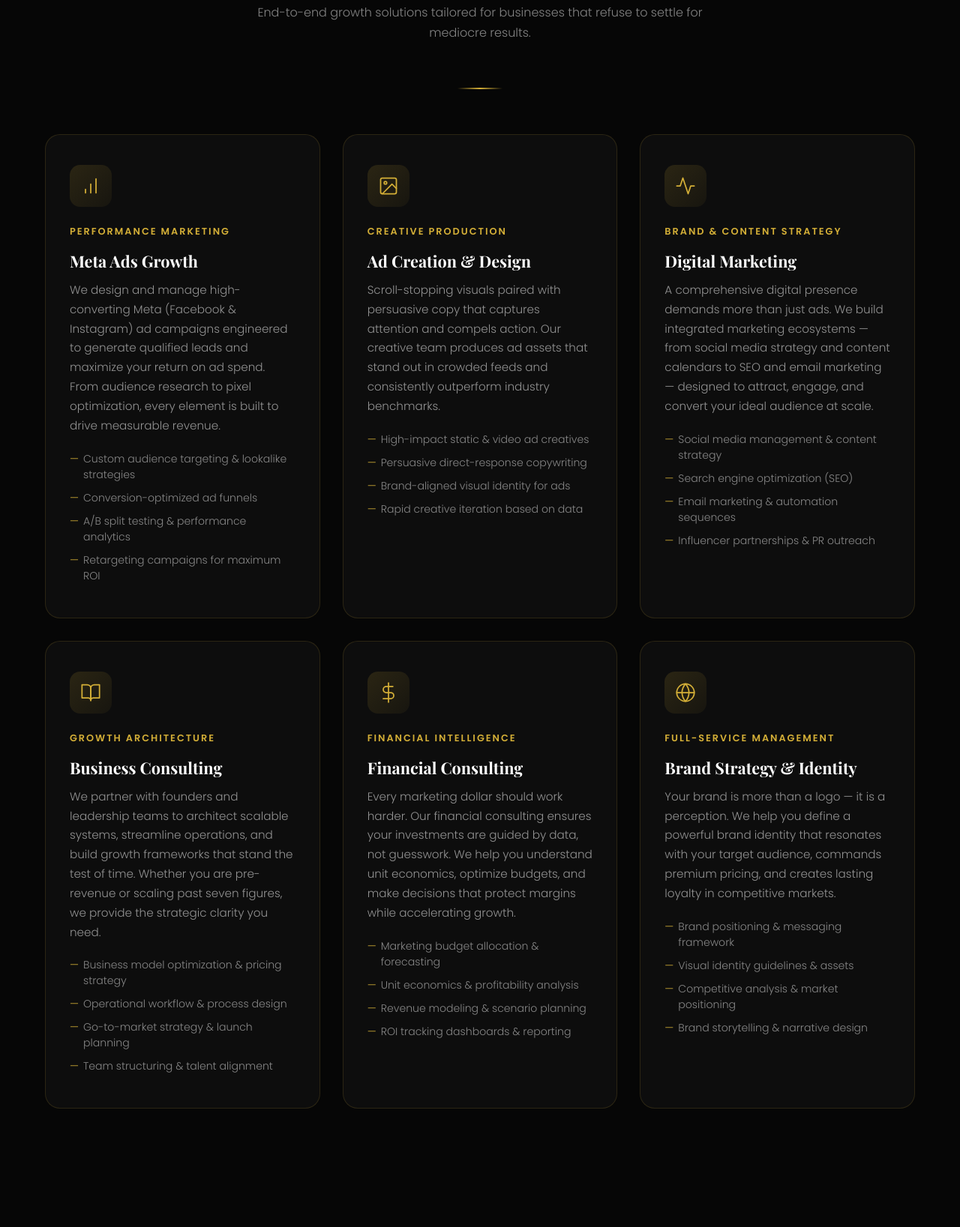
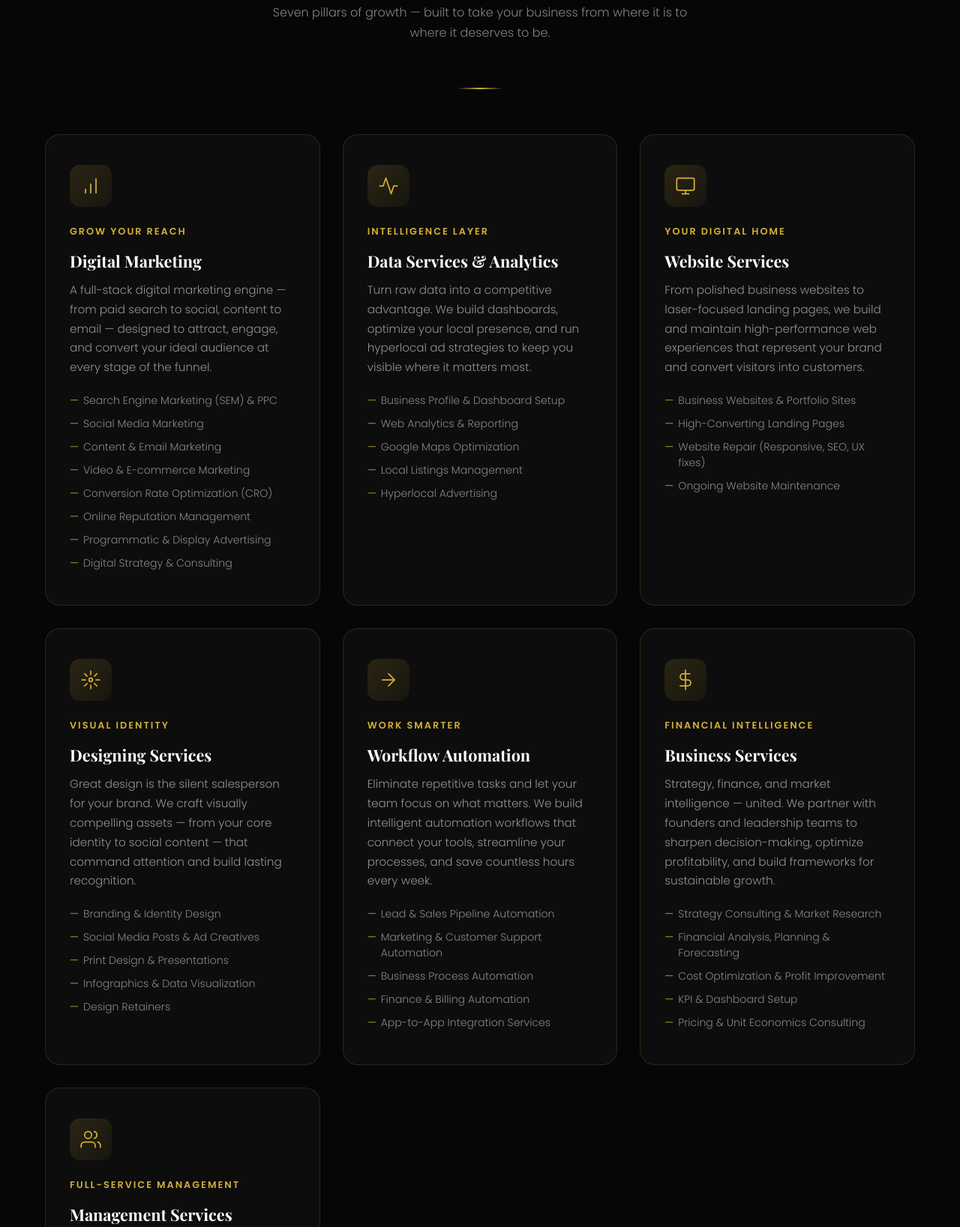
Before and after one commit to eryxioninfo-006/My-Site, a plain HTML site: page index.html in a window 1280 px wide. Shown: the part 4342-5979 px from the top of the page at 75% size. Drawn offline with nearby package versions, Linux system fonts and the light colour scheme.

Commit message:
Update index.html

```diff
--- a/index.html
+++ b/index.html
@@ -231,7 +231,7 @@
     /* ───── Services ───── */
     .services-grid {
       display: grid;
-      grid-template-columns: repeat(auto-fit, minmax(340px, 1fr));
+      grid-template-columns: repeat(3, 1fr);
       gap: 30px;
     }
 
@@ -881,6 +881,72 @@
       animation: fadeIn 1.2s ease;
     }
 
+    /* ───── Hamburger Menu ───── */
+    .hamburger {
+      display: none;
+      flex-direction: column;
+      gap: 5px;
+      cursor: pointer;
+      padding: 6px;
+      z-index: 200;
+      background: none;
+      border: none;
+    }
+
+    .hamburger span {
+      display: block;
+      width: 24px;
+      height: 2px;
+      background: #D4AF37;
+      border-radius: 2px;
+      transition: 0.3s;
+    }
+
+    .hamburger.active span:nth-child(1) {
+      transform: translateY(7px) rotate(45deg);
+    }
+
+    .hamburger.active span:nth-child(2) {
+      opacity: 0;
+    }
+
+    .hamburger.active span:nth-child(3) {
+      transform: translateY(-7px) rotate(-45deg);
+    }
+
+    .mobile-menu {
+      display: none;
+      position: fixed;
+      top: 0;
+      left: 0;
+      width: 100%;
+      height: 100vh;
+      background: rgba(6,6,6,0.98);
+      backdrop-filter: blur(20px);
+      z-index: 150;
+      flex-direction: column;
+      align-items: center;
+      justify-content: center;
+      gap: 40px;
+    }
+
+    .mobile-menu.open {
+      display: flex;
+    }
+
+    .mobile-menu a {
+      color: rgba(255,255,255,0.75);
+      text-decoration: none;
+      font-size: 1.5rem;
+      font-family: 'Playfair Display', serif;
+      letter-spacing: 2px;
+      transition: 0.3s;
+    }
+
+    .mobile-menu a:hover {
+      color: #D4AF37;
+    }
+
     /* ───── Responsive ───── */
     @media (max-width: 768px) {
       .hero h1 {
@@ -895,8 +961,16 @@
         display: none;
       }
 
+      .hamburger {
+        display: flex;
+      }
+
+      nav {
+        padding: 16px 20px;
+      }
+
       .services-grid {
-        grid-template-columns: 1fr;
+        grid-template-columns: 1fr 1fr;
       }
 
       .showcase {
@@ -945,6 +1019,10 @@
         grid-template-columns: 1fr;
       }
 
+      .services-grid {
+        grid-template-columns: 1fr;
+      }
+
       .hero-btns {
         flex-direction: column;
         align-items: center;
@@ -980,7 +1058,21 @@
     <li><a href="#process">Process</a></li>
     <li><a href="#contact">Contact</a></li>
   </ul>
+  <button class="hamburger" id="hamburger" aria-label="Toggle menu">
+    <span></span>
+    <span></span>
+    <span></span>
+  </button>
 </nav>
+
+<!-- ───── Mobile Menu ───── -->
+<div class="mobile-menu" id="mobileMenu">
+  <a href="#services" class="mobile-nav-link">Services</a>
+  <a href="#works" class="mobile-nav-link">Our Work</a>
+  <a href="#why" class="mobile-nav-link">Why Us</a>
+  <a href="#process" class="mobile-nav-link">Process</a>
+  <a href="#contact" class="mobile-nav-link">Contact</a>
+</div>
 
 <!-- ───── Hero ───── -->
 <div class="hero">
@@ -1175,7 +1267,7 @@
 <section id="services">
   <span class="section-label">What We Do</span>
   <h2>Our Services</h2>
-  <p class="section-desc">End-to-end growth solutions tailored for businesses that refuse to settle for mediocre results.</p>
+  <p class="section-desc">Seven pillars of growth — built to take your business from where it is to where it deserves to be.</p>
   <div class="divider"></div>
 
   <div class="services-grid">
@@ -1184,59 +1276,81 @@
       <div class="service-icon">
         <svg viewBox="0 0 24 24"><path d="M12 20V10M18 20V4M6 20v-4"/></svg>
       </div>
-      <div class="service-brief">Performance Marketing</div>
-      <h3>Meta Ads Growth</h3>
-      <p>We design and manage high-converting Meta (Facebook & Instagram) ad campaigns engineered to generate qualified leads and maximize your return on ad spend. From audience research to pixel optimization, every element is built to drive measurable revenue.</p>
+      <div class="service-brief">Grow Your Reach</div>
+      <h3>Digital Marketing</h3>
+      <p>A full-stack digital marketing engine — from paid search to social, content to email — designed to attract, engage, and convert your ideal audience at every stage of the funnel.</p>
       <ul>
-        <li>Custom audience targeting & lookalike strategies</li>
-        <li>Conversion-optimized ad funnels</li>
-        <li>A/B split testing & performance analytics</li>
-        <li>Retargeting campaigns for maximum ROI</li>
+        <li>Search Engine Marketing (SEM) & PPC</li>
+        <li>Social Media Marketing</li>
+        <li>Content & Email Marketing</li>
+        <li>Video & E-commerce Marketing</li>
+        <li>Conversion Rate Optimization (CRO)</li>
+        <li>Online Reputation Management</li>
+        <li>Programmatic & Display Advertising</li>
+        <li>Digital Strategy & Consulting</li>
       </ul>
     </div>
 
     <div class="service-card">
       <div class="service-icon">
-        <svg viewBox="0 0 24 24"><rect x="3" y="3" width="18" height="18" rx="2"/><circle cx="8.5" cy="8.5" r="1.5"/><path d="M21 15l-5-5L5 21"/></svg>
+        <svg viewBox="0 0 24 24"><polyline points="22 12 18 12 15 21 9 3 6 12 2 12"/></svg>
       </div>
-      <div class="service-brief">Creative Production</div>
-      <h3>Ad Creation & Design</h3>
-      <p>Scroll-stopping visuals paired with persuasive copy that captures attention and compels action. Our creative team produces ad assets that stand out in crowded feeds and consistently outperform industry benchmarks.</p>
+      <div class="service-brief">Intelligence Layer</div>
+      <h3>Data Services & Analytics</h3>
+      <p>Turn raw data into a competitive advantage. We build dashboards, optimize your local presence, and run hyperlocal ad strategies to keep you visible where it matters most.</p>
       <ul>
-        <li>High-impact static & video ad creatives</li>
-        <li>Persuasive direct-response copywriting</li>
-        <li>Brand-aligned visual identity for ads</li>
-        <li>Rapid creative iteration based on data</li>
+        <li>Business Profile & Dashboard Setup</li>
+        <li>Web Analytics & Reporting</li>
+        <li>Google Maps Optimization</li>
+        <li>Local Listings Management</li>
+        <li>Hyperlocal Advertising</li>
       </ul>
     </div>
 
     <div class="service-card">
       <div class="service-icon">
-        <svg viewBox="0 0 24 24"><path d="M22 12h-4l-3 9L9 3l-3 9H2"/></svg>
+        <svg viewBox="0 0 24 24"><rect x="2" y="3" width="20" height="14" rx="2"/><line x1="8" y1="21" x2="16" y2="21"/><line x1="12" y1="17" x2="12" y2="21"/></svg>
       </div>
-      <div class="service-brief">Brand & Content Strategy</div>
-      <h3>Digital Marketing</h3>
-      <p>A comprehensive digital presence demands more than just ads. We build integrated marketing ecosystems — from social media strategy and content calendars to SEO and email marketing — designed to attract, engage, and convert your ideal audience at scale.</p>
+      <div class="service-brief">Your Digital Home</div>
+      <h3>Website Services</h3>
+      <p>From polished business websites to laser-focused landing pages, we build and maintain high-performance web experiences that represent your brand and convert visitors into customers.</p>
       <ul>
-        <li>Social media management & content strategy</li>
-        <li>Search engine optimization (SEO)</li>
-        <li>Email marketing & automation sequences</li>
-        <li>Influencer partnerships & PR outreach</li>
+        <li>Business Websites & Portfolio Sites</li>
+        <li>High-Converting Landing Pages</li>
+        <li>Website Repair (Responsive, SEO, UX fixes)</li>
+        <li>Ongoing Website Maintenance</li>
       </ul>
     </div>
 
     <div class="service-card">
       <div class="service-icon">
-        <svg viewBox="0 0 24 24"><path d="M2 3h6a4 4 0 0 1 4 4v14a3 3 0 0 0-3-3H2z"/><path d="M22 3h-6a4 4 0 0 0-4 4v14a3 3 0 0 1 3-3h7z"/></svg>
+        <svg viewBox="0 0 24 24"><circle cx="12" cy="12" r="2"/><path d="M12 2v4M12 18v4M4.93 4.93l2.83 2.83M16.24 16.24l2.83 2.83M2 12h4M18 12h4M4.93 19.07l2.83-2.83M16.24 7.76l2.83-2.83"/></svg>
       </div>
-      <div class="service-brief">Growth Architecture</div>
-      <h3>Business Consulting</h3>
-      <p>We partner with founders and leadership teams to architect scalable systems, streamline operations, and build growth frameworks that stand the test of time. Whether you are pre-revenue or scaling past seven figures, we provide the strategic clarity you need.</p>
+      <div class="service-brief">Visual Identity</div>
+      <h3>Designing Services</h3>
+      <p>Great design is the silent salesperson for your brand. We craft visually compelling assets — from your core identity to social content — that command attention and build lasting recognition.</p>
       <ul>
-        <li>Business model optimization & pricing strategy</li>
-        <li>Operational workflow & process design</li>
-        <li>Go-to-market strategy & launch planning</li>
-        <li>Team structuring & talent alignment</li>
+        <li>Branding & Identity Design</li>
+        <li>Social Media Posts & Ad Creatives</li>
+        <li>Print Design & Presentations</li>
+        <li>Infographics & Data Visualization</li>
+        <li>Design Retainers</li>
+      </ul>
+    </div>
+
+    <div class="service-card">
+      <div class="service-icon">
+        <svg viewBox="0 0 24 24"><path d="M5 12h14M12 5l7 7-7 7"/></svg>
+      </div>
+      <div class="service-brief">Work Smarter</div>
+      <h3>Workflow Automation</h3>
+      <p>Eliminate repetitive tasks and let your team focus on what matters. We build intelligent automation workflows that connect your tools, streamline your processes, and save countless hours every week.</p>
+      <ul>
+        <li>Lead & Sales Pipeline Automation</li>
+        <li>Marketing & Customer Support Automation</li>
+        <li>Business Process Automation</li>
+        <li>Finance & Billing Automation</li>
+        <li>App-to-App Integration Services</li>
       </ul>
     </div>
 
@@ -1245,28 +1359,30 @@
         <svg viewBox="0 0 24 24"><line x1="12" y1="1" x2="12" y2="23"/><path d="M17 5H9.5a3.5 3.5 0 0 0 0 7h5a3.5 3.5 0 0 1 0 7H6"/></svg>
       </div>
       <div class="service-brief">Financial Intelligence</div>
-      <h3>Financial Consulting</h3>
-      <p>Every marketing dollar should work harder. Our financial consulting ensures your investments are guided by data, not guesswork. We help you understand unit economics, optimize budgets, and make decisions that protect margins while accelerating growth.</p>
+      <h3>Business Services</h3>
+      <p>Strategy, finance, and market intelligence — united. We partner with founders and leadership teams to sharpen decision-making, optimize profitability, and build frameworks for sustainable growth.</p>
       <ul>
-        <li>Marketing budget allocation & forecasting</li>
-        <li>Unit economics & profitability analysis</li>
-        <li>Revenue modeling & scenario planning</li>
-        <li>ROI tracking dashboards & reporting</li>
+        <li>Strategy Consulting & Market Research</li>
+        <li>Financial Analysis, Planning & Forecasting</li>
+        <li>Cost Optimization & Profit Improvement</li>
+        <li>KPI & Dashboard Setup</li>
+        <li>Pricing & Unit Economics Consulting</li>
       </ul>
     </div>
 
     <div class="service-card">
       <div class="service-icon">
-        <svg viewBox="0 0 24 24"><circle cx="12" cy="12" r="10"/><path d="M2 12h20M12 2a15.3 15.3 0 0 1 4 10 15.3 15.3 0 0 1-4 10 15.3 15.3 0 0 1-4-10 15.3 15.3 0 0 1 4-10z"/></svg>
+        <svg viewBox="0 0 24 24"><path d="M17 21v-2a4 4 0 0 0-4-4H5a4 4 0 0 0-4 4v2"/><circle cx="9" cy="7" r="4"/><path d="M23 21v-2a4 4 0 0 0-3-3.87M16 3.13a4 4 0 0 1 0 7.75"/></svg>
       </div>
       <div class="service-brief">Full-Service Management</div>
-      <h3>Brand Strategy & Identity</h3>
-      <p>Your brand is more than a logo — it is a perception. We help you define a powerful brand identity that resonates with your target audience, commands premium pricing, and creates lasting loyalty in competitive markets.</p>
+      <h3>Management Services</h3>
+      <p>Need a strategic partner at the helm? Our management services cover everything from day-to-day operations to high-level leadership — so your business runs like a well-oiled machine.</p>
       <ul>
-        <li>Brand positioning & messaging framework</li>
-        <li>Visual identity guidelines & assets</li>
-        <li>Competitive analysis & market positioning</li>
-        <li>Brand storytelling & narrative design</li>
+        <li>Operations & Project Management</li>
+        <li>Marketing & Business Process Management</li>
+        <li>Client Relationship Management (CRM)</li>
+        <li>HR Services</li>
+        <li>Virtual COO / Fractional Management</li>
       </ul>
     </div>
 
@@ -1380,6 +1496,24 @@
 
 <!-- ───── Scripts ───── -->
 <script>
+  // Hamburger menu
+  const hamburger = document.getElementById('hamburger');
+  const mobileMenu = document.getElementById('mobileMenu');
+
+  hamburger.addEventListener('click', () => {
+    hamburger.classList.toggle('active');
+    mobileMenu.classList.toggle('open');
+    document.body.style.overflow = mobileMenu.classList.contains('open') ? 'hidden' : '';
+  });
+
+  document.querySelectorAll('.mobile-nav-link').forEach(link => {
+    link.addEventListener('click', () => {
+      hamburger.classList.remove('active');
+      mobileMenu.classList.remove('open');
+      document.body.style.overflow = '';
+    });
+  });
+
   // Scroll-triggered animations
   const animatedElements = document.querySelectorAll('.service-card, .why-card, .process-step, .case-card');
 
@@ -1392,7 +1526,7 @@
         observer.unobserve(entry.target);
       }
     });
-  }, { threshold: 0.15 });
+  }, { threshold: 0.1 });
 
   animatedElements.forEach(el => observer.observe(el));
 
@@ -1400,10 +1534,10 @@
   const nav = document.querySelector('nav');
   window.addEventListener('scroll', () => {
     if (window.scrollY > 60) {
-      nav.style.padding = '12px 40px';
+      nav.style.padding = window.innerWidth <= 768 ? '12px 20px' : '12px 40px';
       nav.style.background = 'rgba(6,6,6,0.95)';
     } else {
-      nav.style.padding = '18px 40px';
+      nav.style.padding = window.innerWidth <= 768 ? '16px 20px' : '18px 40px';
       nav.style.background = 'rgba(6,6,6,0.85)';
     }
   });
```
